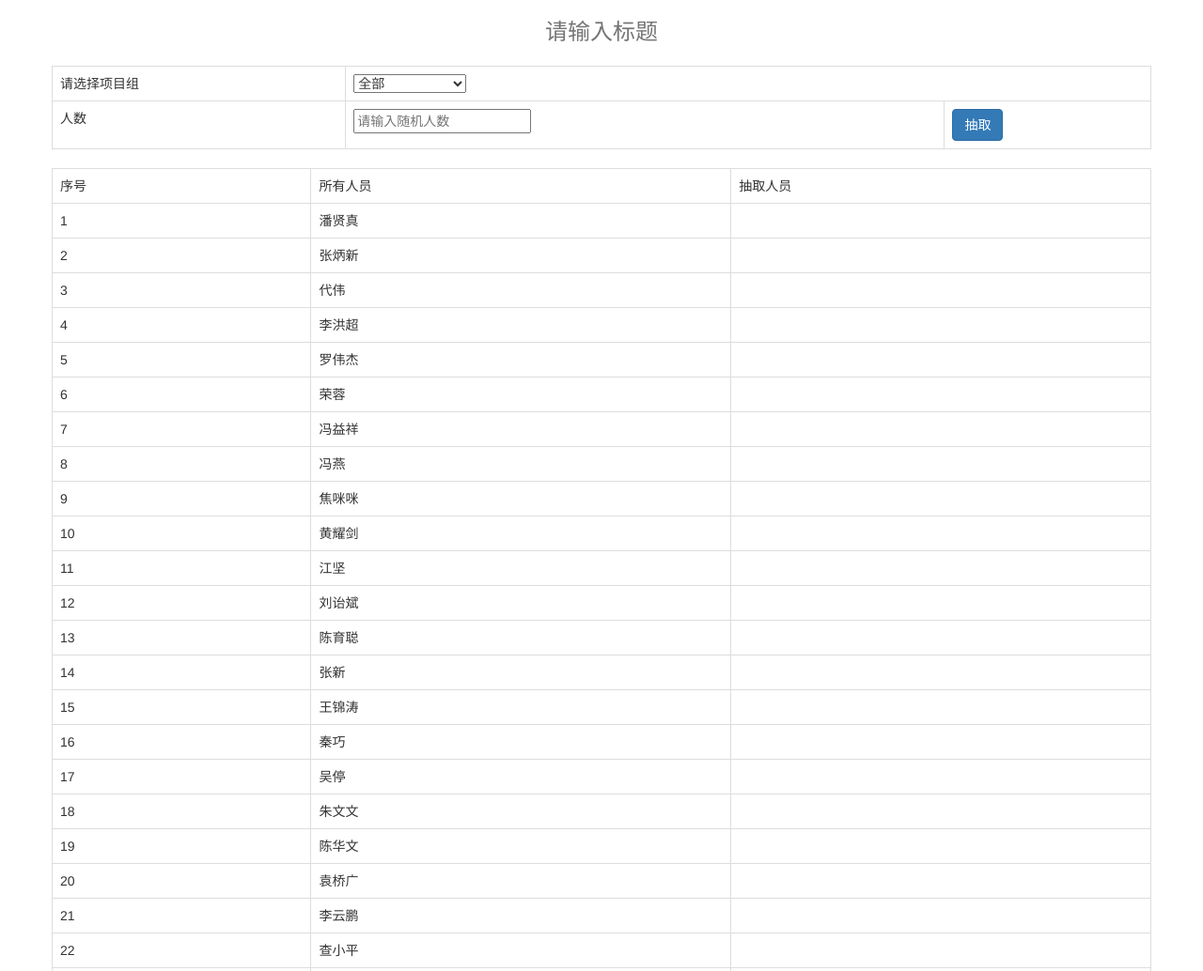
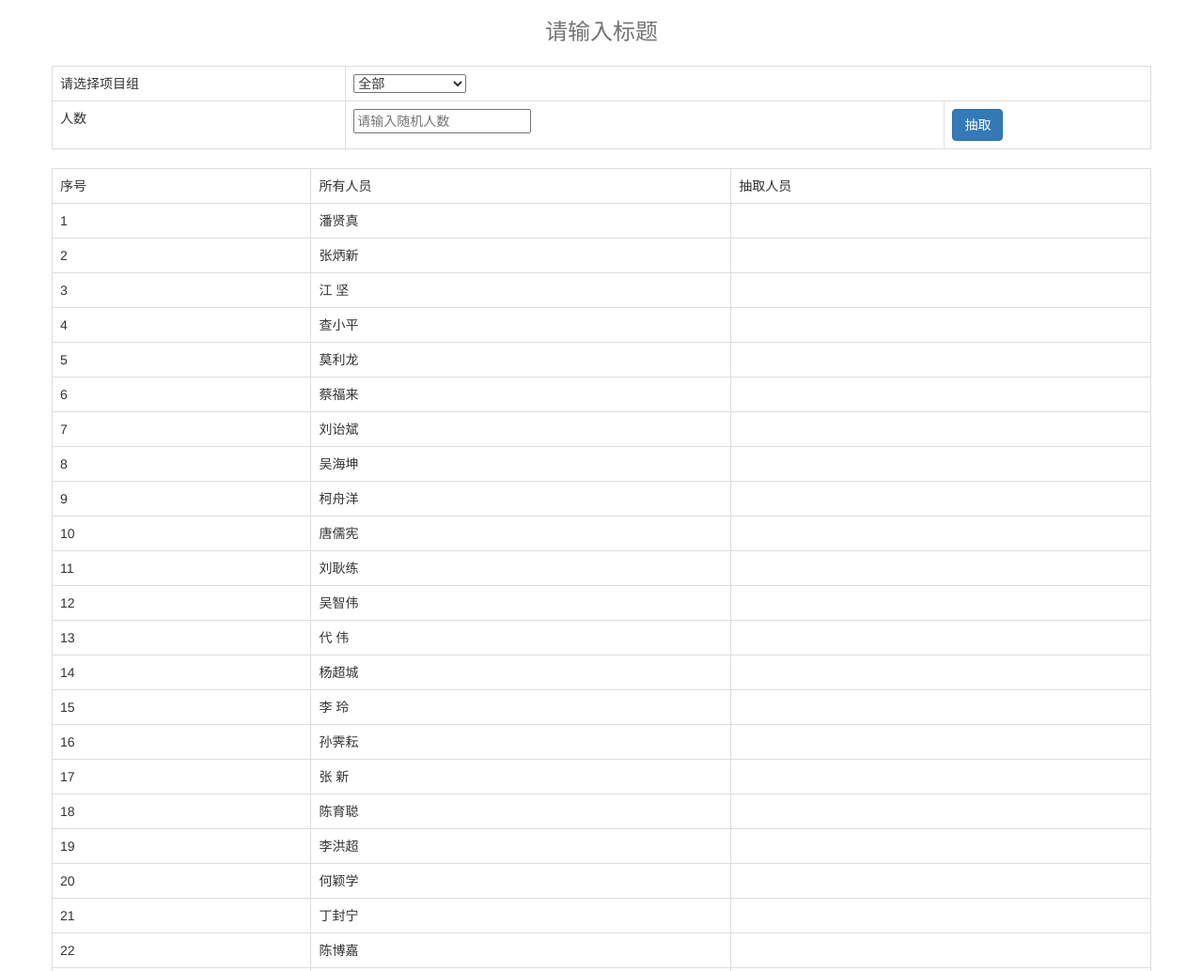
Before and after one commit to yyjguo/randomList, a plain HTML site: page index.html in a window 1280 px wide. Shown: the top 1034 px of the page at 94% size. Drawn offline with nearby package versions, Linux system fonts and the light colour scheme.

Commit message:
Update index.html

```diff
--- a/index.html
+++ b/index.html
@@ -131,132 +131,125 @@
             ]
             var people = ["潘贤真",
 "张炳新",
-                "代伟",
+"江  坚",
+"查小平",
+"莫利龙",
+"蔡福来",
+"刘诒斌",
+"吴海坤",
+"柯舟洋",
+"唐儒宪",
+"刘耿练",
+"吴智伟",
+"代  伟",
+"杨超城",
+"李  玲",
+"孙霁耘",
+"张  新",
+"陈育聪",
 "李洪超",
+"何颖学",
+"丁封宁",
+"陈博嘉",
+"叶锦果",
+"赵钧豪",
+"梁  勇",
+"吴  停",
+"秦  巧",
+"袁景立",
+"廖泽文",
+"叶增健",
+"王锦涛",
+"郑敬发",
+"黄应有",
+"杨玉静",
+"彭定旭",
+"王文艳",
+"王东成",
+"李高甫",
+"林杨智",
+"郭坤朋",
+"林  敏",
+"朱文文",
+"李云鹏",
+"袁桥广",
 "罗伟杰",
+"杨华强",
+"李焕新",
+"李特",
+"刘长春",
 "荣蓉",
+"黄颖斌",
+"周竞钦",
+"黎子颖",
+"杨星辰",
+"彭思祥",
+"冯  燕",
 "冯益祥",
-                "冯燕",
 "焦咪咪",
 "黄耀剑",
-                "江坚",
-                "刘诒斌",
-                "陈育聪",
-                "张新",
-                "王锦涛",
-                "秦巧",
-                "吴停",
-                "朱文文",
-                "陈华文",
-                "袁桥广",
-                "李云鹏",
-                "查小平",
-                "孙霁耘",
-                "杨超城",
-                "刘耿练",
-                "林敏",
-                "唐儒宪",
-                "王东成",
-                "刘长春",
-                "李高甫",
-                "杨华强",
-                "袁景立",
-                "韦萍",
-                "吴智伟",
-                "柯舟洋",
-                "赵钧豪",
-                "杨玉静",
-                "吴海坤",
-                "黄应有",
-                "林杨智",
-                "冯钻优",
-                "叶增健",
-                "郑敬发",
-                "廖泽文",
-                "陈菁",
-                "游波",
-                "彭定旭",
-                "郭坤朋",
-                "梁勇",
-                "李特",
-                "李焕新",
-                "罗星",
-                "莫利龙",
-                "蔡福来",
-                "何颖学",
-                "陈博嘉",
-                "陈绍伟",
-                "王文艳",
-                "丁封宁",
-                "许见忠",
-                "关慧忠",
-                "彭思祥",
-                "李玲",
-                "叶锦果",
+"郭玉玲",
             ];
             var people1 = ["潘贤真",
 "张炳新",
-                "代伟",
+"江  坚",
+"查小平",
+"莫利龙",
+"蔡福来",
+"刘诒斌",
+"吴海坤",
+"柯舟洋",
+"唐儒宪",
+"刘耿练",
+"吴智伟",
+"代  伟",
+"杨超城",
+"李  玲",
+"孙霁耘",
+"张  新",
+"陈育聪",
 "李洪超",
+"何颖学",
+"丁封宁",
+"陈博嘉",
+"叶锦果",
+"赵钧豪",
+"梁  勇",
+"吴  停",
+"秦  巧",
+"袁景立",
+"廖泽文",
+"叶增健",
+"王锦涛",
+"郑敬发",
+"黄应有",
+"杨玉静",
+"彭定旭",
+"王文艳",
+"王东成",
+"李高甫",
+"林杨智",
+"郭坤朋",
+"林  敏",
+"朱文文",
+"李云鹏",
+"袁桥广",
 "罗伟杰",
+"杨华强",
+"李焕新",
+"李特",
+"刘长春",
 "荣蓉",
+"黄颖斌",
+"周竞钦",
+"黎子颖",
+"杨星辰",
+"彭思祥",
+"冯  燕",
 "冯益祥",
-                "冯燕",
 "焦咪咪",
 "黄耀剑",
-                "江坚",
-                "刘诒斌",
-                "陈育聪",
-                "张新",
-                "王锦涛",
-                "秦巧",
-                "吴停",
-                "朱文文",
-                "陈华文",
-                "袁桥广",
-                "李云鹏",
-                "查小平",
-                "孙霁耘",
-                "杨超城",
-                "刘耿练",
-                "林敏",
-                "唐儒宪",
-                "王东成",
-                "刘长春",
-                "李高甫",
-                "杨华强",
-                "袁景立",
-                "韦萍",
-                "吴智伟",
-                "柯舟洋",
-                "赵钧豪",
-                "杨玉静",
-                "吴海坤",
-                "黄应有",
-                "林杨智",
-                "冯钻优",
-                "叶增健",
-                "廖泽文",
-                "陈菁",
-                "游波",
-                "彭定旭",
-                "郭坤朋",
-                "梁勇",
-                "李特",
-                "李焕新",
-                "罗星",
-                "莫利龙",
-                "蔡福来",
-                "何颖学",
-                "陈博嘉",
-                "陈绍伟",
-                "王文艳",
-                "丁封宁",
-                "许见忠",
-                "关慧忠",
-                "彭思祥",
-                "李玲",
-                "叶锦果",
+"郭玉玲",
             ]
             var leader = [
                 '潘贤真',
```
Lines whose indentation alone changed are shown as unchanged.
